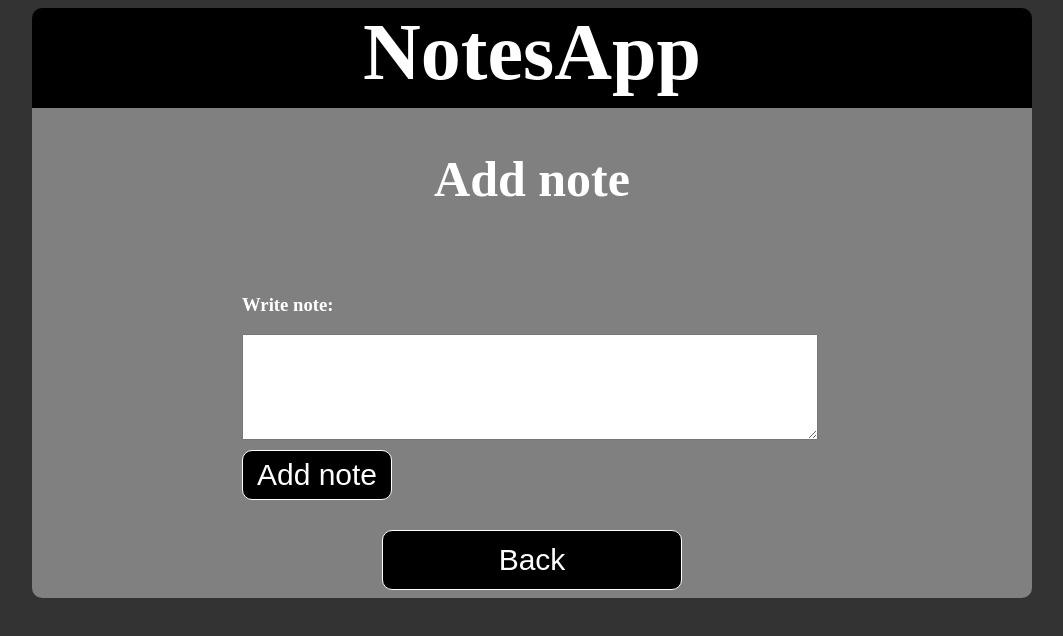
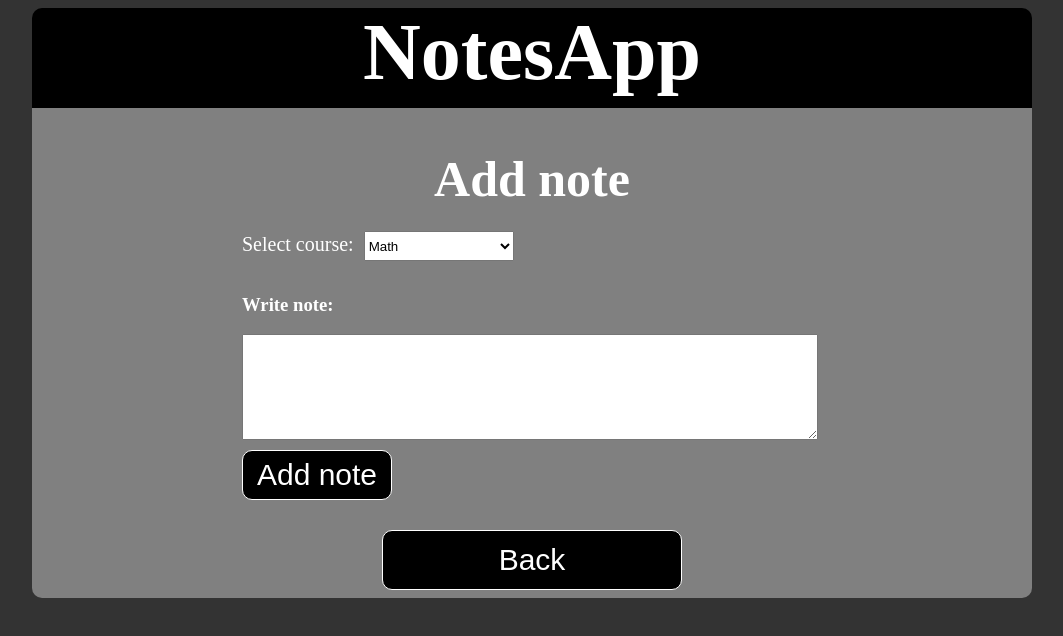
Before and after one commit to PartanenMa/Hobby_projects, a React (Vite) app in the folder 03_NotesApp_(React)/NotesApp/: page /add_note in a window 1280 px wide. Shown: the top 636 px of the page, without its empty margins (108-1171 px from the left). Built offline with nearby package versions, Linux system fonts and the light colour scheme.

Commit message:
Added dropdown component.

```diff
--- /dev/null
+++ b/03_NotesApp_(React)/NotesApp/src/components/dropdown/dropdown.css
@@ -0,0 +1,12 @@
+.CoursesDropdown {
+    height: 30px;
+    width: 150px;
+    margin-left: 10px;
+    margin-top: 25px;
+}
+
+.SelectCourse {
+    color: white;
+    font-size: 20px;
+    margin: 10px;
+}
--- /dev/null
+++ b/03_NotesApp_(React)/NotesApp/src/components/dropdown/dropdown.jsx
@@ -0,0 +1,28 @@
+import { useState } from "react";
+import "./dropdown.css";
+
+function Dropdown(props) {
+    const [selectedOption, setSelectedOption] = useState(props.defaultOption);
+
+    const handleOptionSelect = (event) => {
+      setSelectedOption(event.target.value);
+      props.onOptionSelect(event.target.value);
+    };
+
+    const optionElements = props.options.map((option) => (
+      <option key = {option.value} value = {option.value}>
+        {option.label}
+      </option>
+    ));
+
+    return(
+      <label className = "SelectCourse">
+        Select course:
+        <select className = "CoursesDropdown" value = {selectedOption} onChange = {handleOptionSelect}>
+            {optionElements}
+        </select>
+      </label>
+    );
+  }
+
+export default Dropdown;
--- a/03_NotesApp_(React)/NotesApp/src/pages/add_note/add_note.jsx
+++ b/03_NotesApp_(React)/NotesApp/src/pages/add_note/add_note.jsx
@@ -1,15 +1,24 @@
+import { useState } from "react";
 import { useNavigate } from "react-router-dom";
 import Header from "/src/components/header/header.jsx";
+import Dropdown from "/src/components/dropdown/dropdown.jsx";
 import "./add_note.css";
 
 function AddNotePage() {
   const navigate = useNavigate();
+  const [selectedCourse, setSelectedCourse] = useState("");
 
   function AddNote() {
-        if (document.getElementById("ta1").value == "") {
-            document.getElementById("ta1").value = "Text area cannot be empty!";
-        }else if (document.getElementById("ta1").value != "") {
-            document.getElementById("ta1").value = "Note added!";
+    const textField = document.getElementById("ta1");
+
+    if (textField.value = "Text area cannot be empty!") {
+        textField.value = "";
+    } else if (textField.value == "Note added to course!") {
+      textField.value = "";
+    } else if (textField.value == "") {
+        textField.value = "Text area cannot be empty!";
+    } else {
+        textField.value = "Note added to course!";
     }
   }
 
@@ -18,6 +27,17 @@ function AddNotePage() {
       AddNote();
     }
   }
+
+  const HandleCourseSelect = (selectedOption) => {
+    setSelectedCourse(selectedOption);
+  };
+
+  const courseOptions = [
+    { value: "Math", label: "Math" },
+    { value: "Science", label: "Science" },
+    { value: "History", label: "History" },
+    { value: "English", label: "English" },
+  ];
 
   return(
     <div>
@@ -28,11 +48,21 @@ function AddNotePage() {
             <h2>Add note</h2>
           </div>
           <div className = "CourseSelector">
-
+            <Dropdown
+              options = {courseOptions}
+              defaultOption = {courseOptions[0].value}
+              onOptionSelect = {HandleCourseSelect}
+            />
           </div>
           <div className = "TextField">
             <h3>Write note:</h3>
-                        <textarea id = "ta1" name = "Text1" cols = "40" rows = "5" onKeyDown = {HandleKeyDown}></textarea>
+            <textarea
+              id = "ta1"
+              name = "Text1"
+              cols = "40"
+              rows = "5"
+              onKeyDown = {HandleKeyDown}
+            ></textarea>
             <button onClick = {AddNote}>Add note</button>
           </div>
           <div className = "BackButton">
```
Lines whose indentation alone changed are shown as unchanged.
